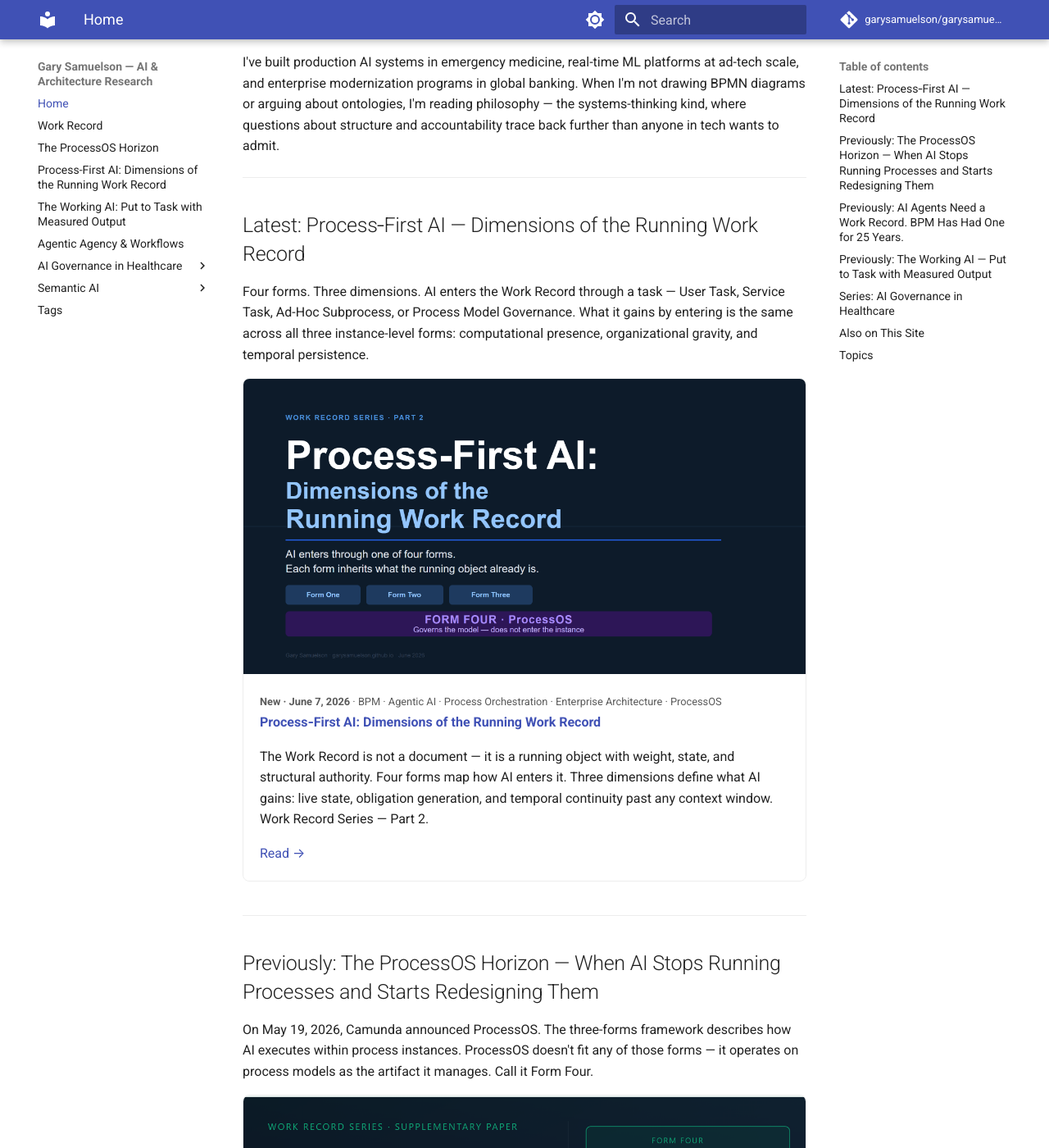
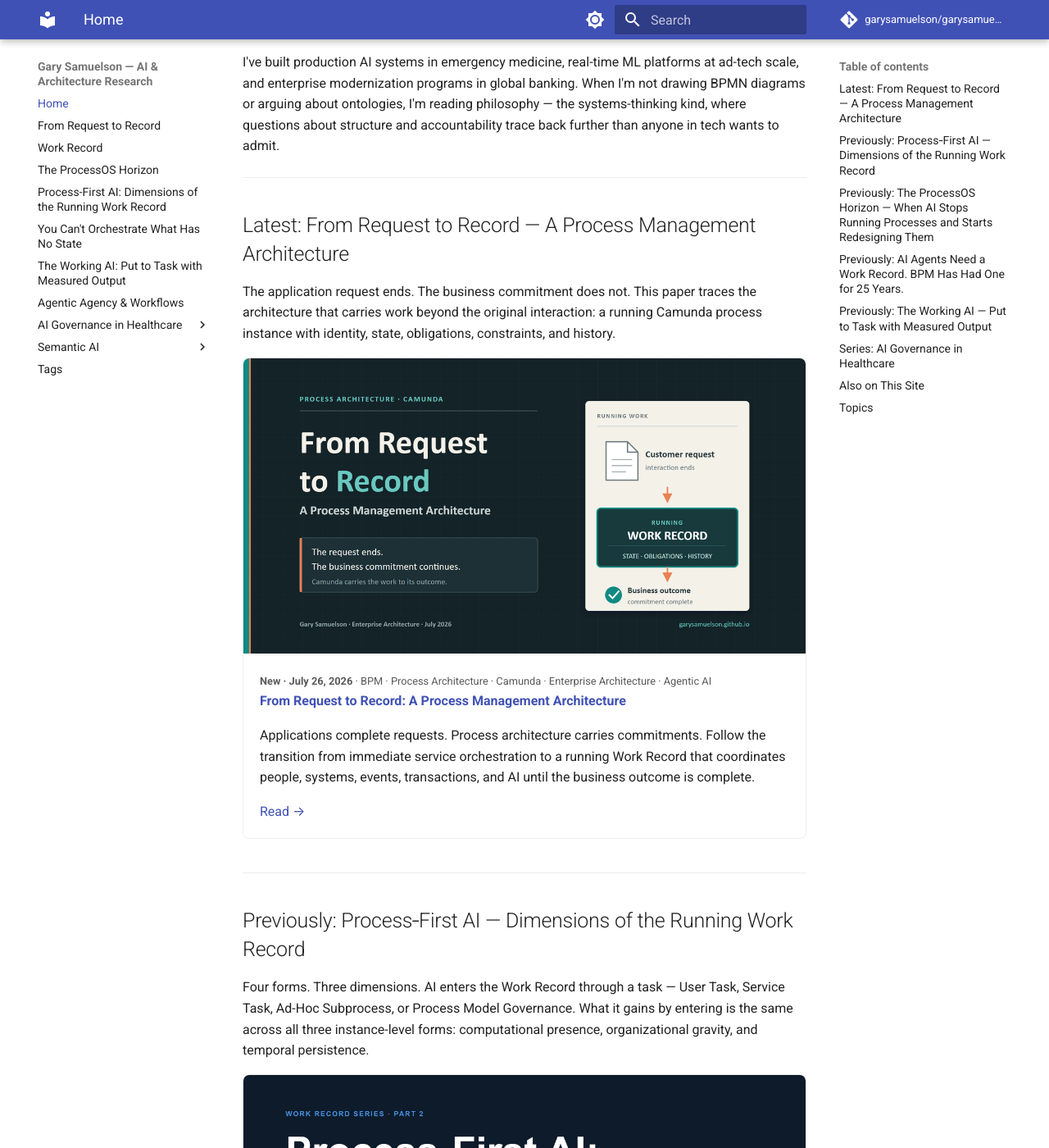
Before and after one commit to garysamuelson/garysamuelson.github.io, an MkDocs documentation site: the page built from docs/index.md, in a window 1280 px wide and 1400 px high, scrolled down 523 px. Shown: the whole window at 82% size. Built offline with MkDocs 1.6.1 and Material for MkDocs 9.7.7, drawn with Linux system fonts in a browser that asks for light colours; comment, search, counter and statistics services are not loaded.

Commit message:
Publish From Request to Record

```diff
--- a/docs/index.md
+++ b/docs/index.md
@@ -10,7 +10,29 @@ I've built production AI systems in emergency medicine, real-time ML platforms a
 
 ---
 
-## Latest: Process‑First AI — Dimensions of the Running Work Record
+## Latest: From Request to Record — A Process Management Architecture
+
+The application request ends. The business commitment does not. This paper traces the architecture that carries work beyond the original interaction: a running Camunda process instance with identity, state, obligations, constraints, and history.
+
+<div style="display:grid; grid-template-columns: repeat(auto-fit, minmax(280px, 1fr)); gap:1.5rem; margin-bottom:2rem;">
+
+<div markdown style="border:1px solid var(--md-default-fg-color--lightest); border-radius:8px; overflow:hidden;">
+<a href="agentic/from-request-to-record/">
+  <img src="assets/images/from_request_to_record_banner_v1.png" alt="From Request to Record: A Process Management Architecture" style="width:100%; display:block;" />
+</a>
+<div style="padding:1rem;">
+<small><strong>New · July 26, 2026</strong> · BPM · Process Architecture · Camunda · Enterprise Architecture · Agentic AI</small><br/>
+<strong><a href="agentic/from-request-to-record/">From Request to Record: A Process Management Architecture</a></strong>
+<p>Applications complete requests. Process architecture carries commitments. Follow the transition from immediate service orchestration to a running Work Record that coordinates people, systems, events, transactions, and AI until the business outcome is complete.</p>
+<a href="agentic/from-request-to-record/">Read →</a>
+</div>
+</div>
+
+</div>
+
+---
+
+## Previously: Process‑First AI — Dimensions of the Running Work Record
 
 Four forms. Three dimensions. AI enters the Work Record through a task — User Task, Service Task, Ad-Hoc Subprocess, or Process Model Governance. What it gains by entering is the same across all three instance-level forms: computational presence, organizational gravity, and temporal persistence.
 
--- a/mkdocs.yml
+++ b/mkdocs.yml
@@ -84,9 +84,11 @@ extra:
 
 nav:
   - Home: index.md
+  - "From Request to Record": agentic/from-request-to-record.md
   - "Work Record": agentic/work-record-is-bpm-task.md
   - "The ProcessOS Horizon": agentic/process-os-horizon.md
   - "Process-First AI: Dimensions of the Running Work Record": agentic/process-first-ai-dimensions.md
+  - "You Can't Orchestrate What Has No State": agentic/you-cant-orchestrate-what-has-no-state.md
   - "The Working AI: Put to Task with Measured Output": agentic/working-ai-put-to-task.md
   - Agentic Agency & Workflows: agentic/agentic-agency-and-workflows.md
   - AI Governance in Healthcare:
--- a/overrides/main.html
+++ b/overrides/main.html
@@ -4,7 +4,7 @@
   {{ super() }}
 
   {% set canonical_url = page.canonical_url or (config.site_url ~ page.url) %}
-  {% set page_title = page.title | striptags %}
+  {% set page_title = (page.meta.title if page.meta and page.meta.title else page.title) | striptags %}
   {% set page_description = page.meta.description if page.meta and page.meta.description else config.site_description %}
   {% set page_image = page.meta.social_image if page.meta and page.meta.social_image else (config.site_url ~ '/assets/images/inter_process_semantic_collaboration_MCI_audience_header_li.png?v=3') %}
 
@@ -16,8 +16,8 @@
   <meta property="og:image" content="{{ page_image }}" />
   <meta property="og:image:secure_url" content="{{ page_image }}" />
   <meta property="og:image:type" content="image/png" />
-  <meta property="og:image:width" content="2400" />
-  <meta property="og:image:height" content="1260" />
+  <meta property="og:image:width" content="1200" />
+  <meta property="og:image:height" content="630" />
 
   <meta name="twitter:card" content="summary_large_image" />
   <meta name="twitter:title" content="{{ page_title }}" />
```
Also changed, not shown: docs/agentic/from-request-to-record.md (added, +232 -0 lines), docs/agentic/resources/camunda_cross_domain_architecture.svg (added), docs/agentic/resources/from_request_to_record_banner_v1.png (added), docs/agentic/resources/ordinary_application_interaction.svg (added), docs/agentic/resources/process_instance_obligation.svg (added), docs/assets/images/from_request_to_record_banner_v1.png (added).
